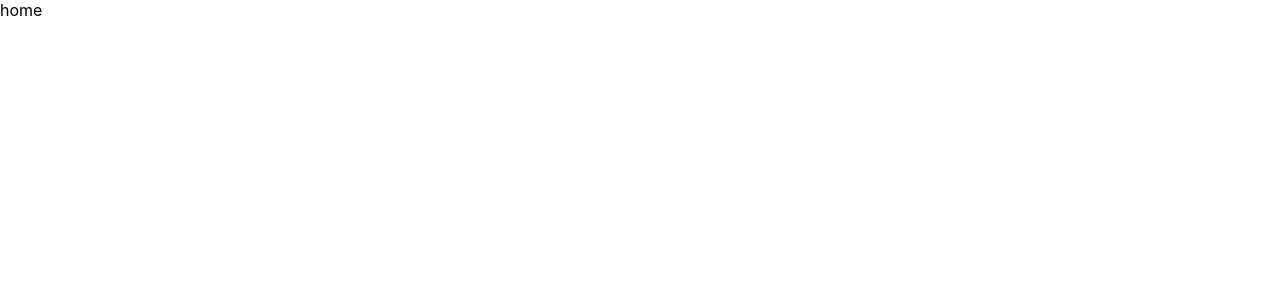
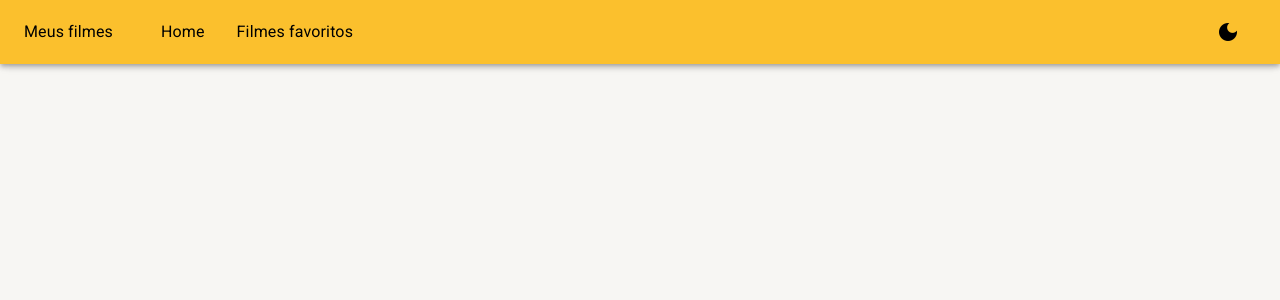
Before and after one commit to denilson157/meus-filmes, a React (Create React App) app: page /home in a window 1280 px wide. Shown: the top 300 px of the page. Built offline with nearby package versions, Linux system fonts and the light colour scheme.

Commit message:
configuração de temas e componente header

```diff
--- a/src/App.tsx
+++ b/src/App.tsx
@@ -1,11 +1,17 @@
 import React from 'react';
 import { BrowserRouter } from 'react-router-dom'
-import { AppRoutes } from './routes';
+import { Main } from './components';
+import AuthAppContext from './contexts/AuthContext'
+import { AppThemeProvider } from './contexts/ThemeContext';
 
 export const App = () => {
   return (
     <BrowserRouter>
-      <AppRoutes />
-    </BrowserRouter>
+      <AuthAppContext>
+        <AppThemeProvider>
+          <Main />
+        </AppThemeProvider>
+      </AuthAppContext>
+    </BrowserRouter >
   );
 }
--- /dev/null
+++ b/src/components/Header.tsx
@@ -0,0 +1,40 @@
+import { AppBar, Toolbar, Typography, MenuItem, Icon } from '@mui/material';
+import { Link } from 'react-router-dom';
+import { useAppThemeContext } from '../contexts/ThemeContext';
+
+export const Header = () => {
+    const { toggleTheme } = useAppThemeContext();
+
+    return (
+        <AppBar>
+            <Toolbar>
+                <Typography sx={{ marginRight: '32px' }} variant="h6" component="h1">
+                    Meus filmes
+                </Typography>
+
+                <MenuItem>
+                    <Link to='/home'>
+                        <Typography>
+                            Home
+                        </Typography>
+                    </Link>
+                </MenuItem>
+
+                <MenuItem>
+                    <Link to='/favorites' className='navbar-brand'>
+                        <Typography>
+                            Filmes favoritos
+                        </Typography>
+                    </Link>
+                </MenuItem>
+
+                <Typography variant="h6" component="div" sx={{ flexGrow: 1 }}>
+                </Typography>
+
+                <MenuItem onClick={toggleTheme}>
+                    <Icon>dark_mode</Icon>
+                </MenuItem>
+            </Toolbar>
+        </AppBar >
+    )
+}
--- /dev/null
+++ b/src/components/Main.tsx
@@ -0,0 +1,13 @@
+import { AppRoutes } from "../routes"
+import { Header } from "./Header"
+
+export const Main = () => {
+    return (
+
+        <>
+            <Header />
+            <AppRoutes />
+        </>
+
+    )
+}
--- /dev/null
+++ b/src/components/index.ts
@@ -0,0 +1,2 @@
+export { Header } from './Header'
+export { Main } from './Main'
--- /dev/null
+++ b/src/contexts/AuthContext.tsx
@@ -0,0 +1,16 @@
+import { CreateAppContext } from './CreateContext';
+
+
+const [context, UserProvider] = CreateAppContext("");
+
+export const AuthContext = context
+
+const AuthAppContext = (props: any) => {
+    return (
+        <UserProvider>
+            {props.children}
+        </UserProvider>
+    )
+}
+
+export default AuthAppContext
--- /dev/null
+++ b/src/contexts/CreateContext.tsx
@@ -0,0 +1,19 @@
+import { createContext, useState } from 'react'
+
+
+export function CreateAppContext<A>(defaultValue: A) {
+    type UpdateType = React.Dispatch<React.SetStateAction<typeof defaultValue>>;
+
+    const defaultUpdate: UpdateType = () => defaultValue;
+    const ctx = createContext({
+        state: defaultValue,
+        update: defaultUpdate,
+    });
+
+    const Provider = (props: React.PropsWithChildren<{}>) => {
+        const [state, update] = useState(defaultValue);
+        return <ctx.Provider value={{ state, update }} {...props} />
+    }
+
+    return [ctx, Provider] as const; // alternatively, [typeof ctx, typeof Provider]
+}
--- /dev/null
+++ b/src/contexts/ThemeContext.tsx
@@ -0,0 +1,41 @@
+import { createContext, useCallback, useContext, useMemo, useState } from 'react';
+import { ThemeProvider } from '@mui/material';
+import { Box } from '@mui/system';
+
+import { DarkTheme, LightTheme } from './../themes';
+
+interface IThemeContextData {
+    themeName: 'light' | 'dark';
+    toggleTheme: () => void;
+}
+
+const ThemeContext = createContext({} as IThemeContextData);
+
+export const useAppThemeContext = () => {
+    return useContext(ThemeContext);
+};
+
+export const AppThemeProvider: React.FC<any> = ({ children }) => {
+    const [themeName, setThemeName] = useState<'light' | 'dark'>('light');
+
+    const toggleTheme = useCallback(() => {
+        setThemeName(oldThemeName => oldThemeName === 'light' ? 'dark' : 'light');
+    }, []);
+
+    const theme = useMemo(() => {
+        if (themeName === 'light') return LightTheme;
+
+        return DarkTheme;
+    }, [themeName]);
+
+
+    return (
+        <ThemeContext.Provider value={{ themeName, toggleTheme }}>
+            <ThemeProvider theme={theme}>
+                <Box width="100vw" height="100vh" bgcolor={theme.palette.background.default}>
+                    {children}
+                </Box>
+            </ThemeProvider>
+        </ThemeContext.Provider>
+    );
+};
--- a/src/index.css
+++ b/src/index.css
@@ -11,3 +11,10 @@ code {
   font-family: source-code-pro, Menlo, Monaco, Consolas, 'Courier New',
     monospace;
 }
+
+
+a:-webkit-any-link {
+  text-decoration: none;
+  color: black;
+  cursor: pointer;
+}
--- a/src/pages/Home.tsx
+++ b/src/pages/Home.tsx
@@ -1,8 +1,15 @@
+import { useContext, useEffect } from "react"
+import { AuthContext } from '../contexts/AuthContext'
+
 export const Home = () => {
+
+    const { state, update } = useContext(AuthContext);
+
     return (
         <>
             <div>
                 home
+                {state}
             </div>
         </>
     )
--- /dev/null
+++ b/src/themes/Dark.ts
@@ -0,0 +1,24 @@
+import { createTheme } from '@mui/material'
+import { yellow } from '@mui/material/colors'
+export const DarkTheme = createTheme({
+    palette: {
+        mode: 'dark',
+        primary: {
+            main: yellow[700],
+            dark: yellow[800],
+            light: yellow[500],
+            contrastText: "#ffffff"
+        },
+        background: {
+            paper: '#303134',
+            default: '#202124',
+        },
+    },
+    typography: {
+        allVariants: {
+            color: 'white',
+            fontWeight: 400,
+            fontSize: '1rem'
+        }
+    }
+});
--- /dev/null
+++ b/src/themes/Light.ts
@@ -0,0 +1,25 @@
+import { createTheme } from '@mui/material'
+import { yellow } from '@mui/material/colors'
+
+export const LightTheme = createTheme({
+    palette: {
+        mode: 'light',
+        primary: {
+            main: yellow[700],
+            dark: yellow[800],
+            light: yellow[500],
+            contrastText: "#ffffff"
+        },
+        background: {
+            paper: '#ffffff',
+            default: '#f7f6f3',
+        }
+    },
+    typography: {
+        allVariants: {
+            color: 'black',
+            fontWeight: 400,
+            fontSize: '1rem'
+        }
+    }
+});
--- /dev/null
+++ b/src/themes/index.ts
@@ -0,0 +1,2 @@
+export { DarkTheme } from './Dark'
+export { LightTheme } from './Light'
```
